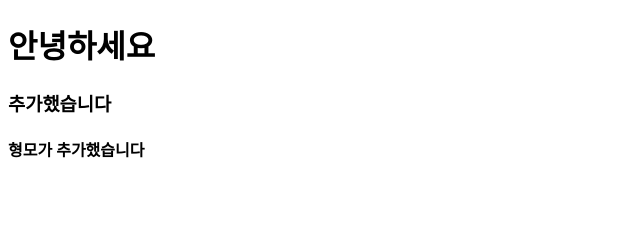
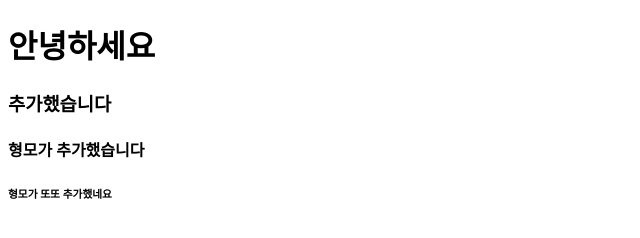
Before and after one commit to amilk5u/minzoo, a plain HTML site: page index.html in a window 1280 px wide. Shown: the whole page, without its empty margins (0-640 px from the left). Drawn offline with Linux system fonts and the light colour scheme.

Commit message:
andy commit

```diff
--- a/index.html
+++ b/index.html
@@ -11,6 +11,7 @@
       <h1>안녕하세요</h1>
       <h3>추가했습니다</h3>
       <h4>형모가 추가했습니다</h4>
+      <h6>형모가 또또 추가했네요</h6>
    </div>
 </body>
 </html>
```
